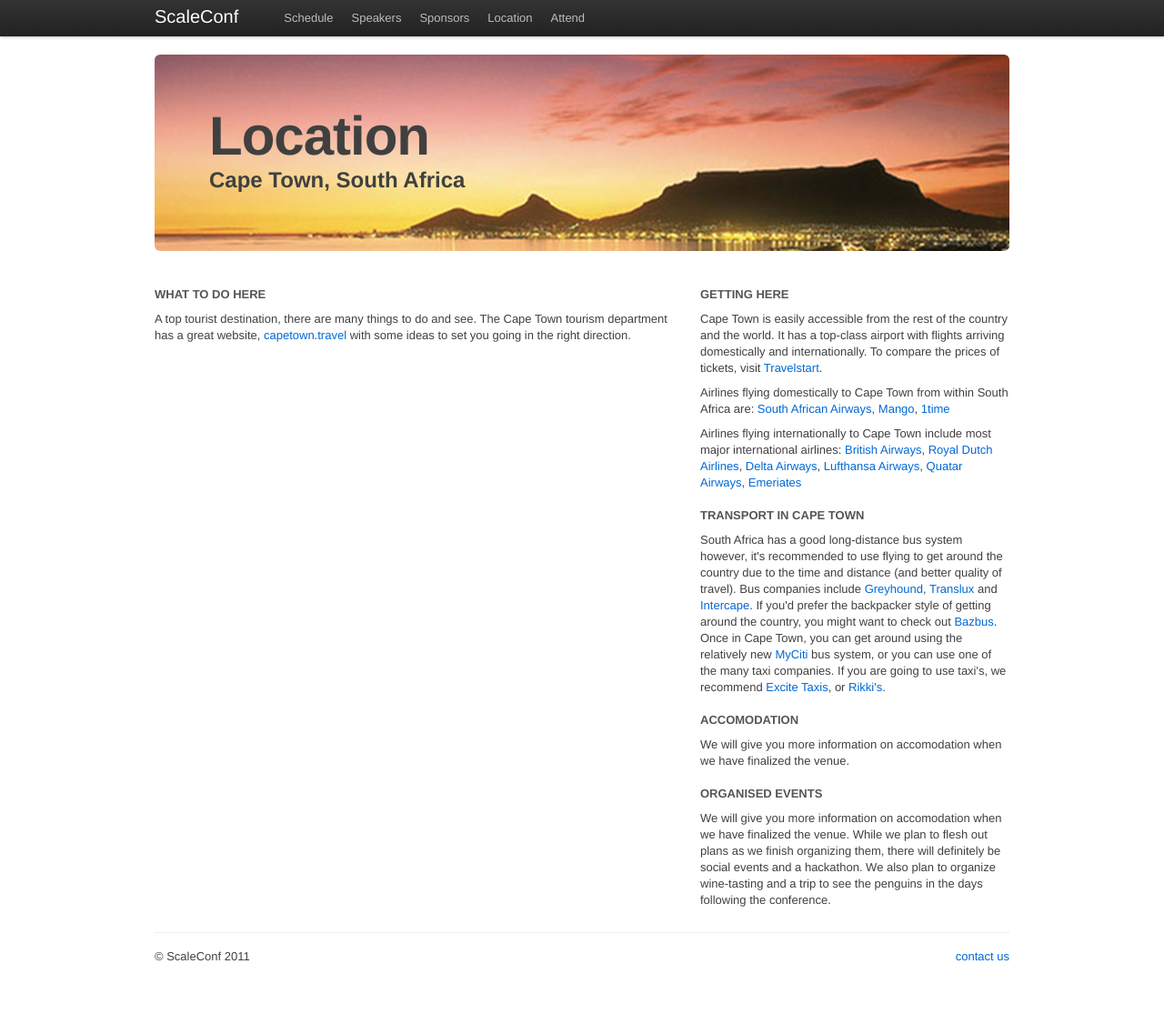
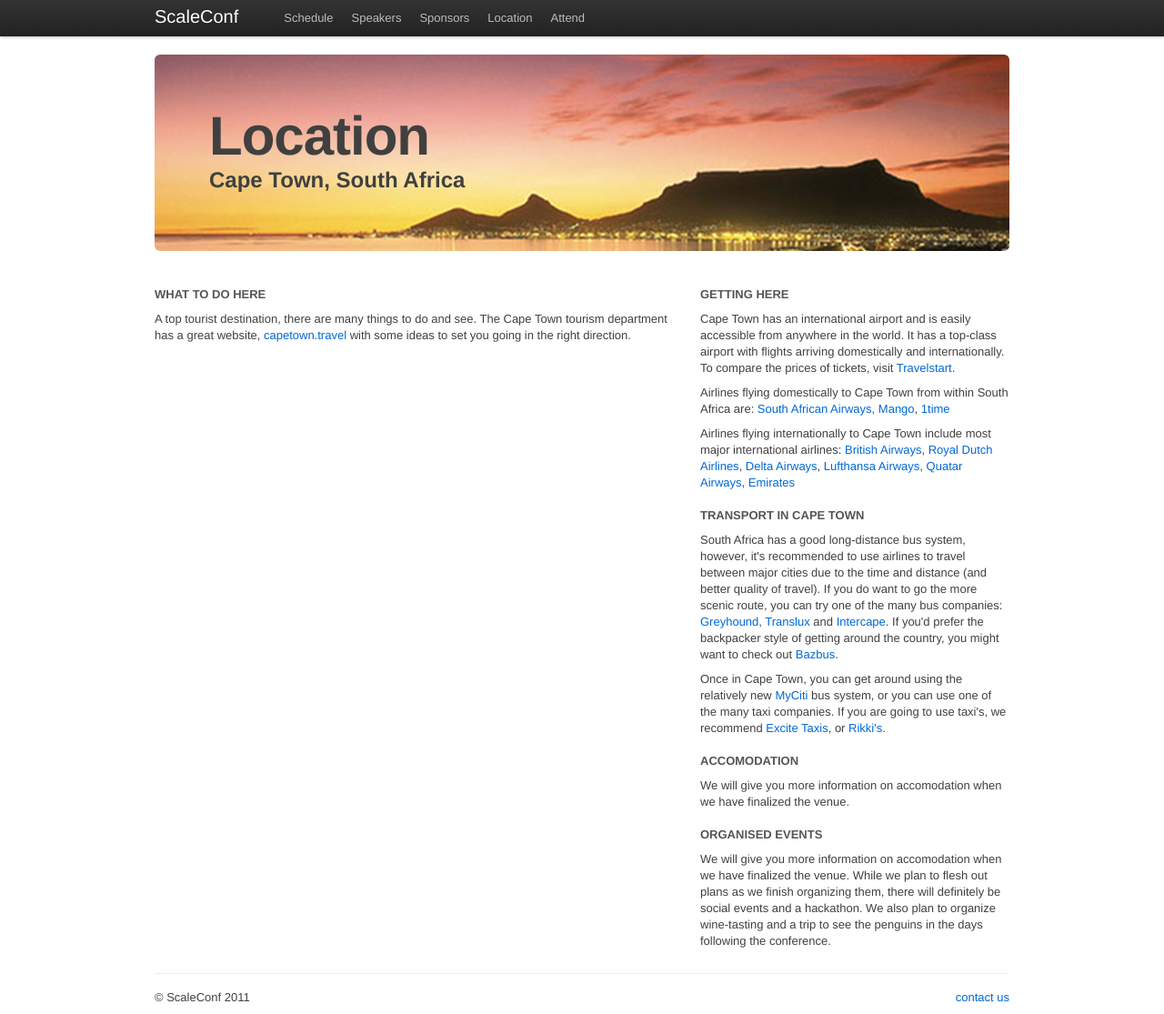
Before and after one commit to scaleconf/scaleconf.github.com, a Jekyll site: the page built from location.html, in a window 1280 px wide and 1115 px high. Shown: the whole window at 91% size. Built offline with Jekyll 4.4.1, drawn with Linux system fonts in a browser that asks for light colours; Markdown is read by kramdown in place of the engine named in the settings.

Commit message:
modified location text

```diff
--- a/location.html
+++ b/location.html
@@ -24,7 +24,7 @@ meta-description: Instructions on how to find the Scaleconf
               <div class='span6'>
                   <h6 style='color:#555'>Getting Here</h6>
                   <p>
-                    Cape Town is easily accessible from the rest of the country and the world. It has a top-class airport with flights arriving domestically and internationally.
+                    Cape Town has an international airport and is easily accessible from anywhere in the world. It has a top-class airport with flights arriving domestically and internationally.
                     To compare the prices of tickets, visit <a href='travelstart.com'>Travelstart</a>.
                   </p>
 
@@ -42,15 +42,16 @@ meta-description: Instructions on how to find the Scaleconf
                         <a href='delta.com'>Delta Airways</a>,
                         <a href='lufthansa.com'>Lufthansa Airways</a>,
                         <a href='qatarairways.com'>Quatar Airways</a>,
-                        <a href='emirates.com'>Emeriates</a>
+                        <a href='emirates.com'>Emirates</a>
                   </p>
 
                   <h6 style='color:#555'>Transport in Cape Town</h6>
                   <p>
-                    South Africa has a good long-distance bus system however, it's recommended to use flying to get around the country due to the time and distance (and better quality of travel).
-                    Bus companies include <a href='greyhound.co.za'>Greyhound</a>, <a href='translux.co.za'>Translux</a> and <a href='intercape.co.za'>Intercape</a>. If you'd prefer the backpacker
+                    South Africa has a good long-distance bus system, however, it's recommended to use airlines to travel between major cities due to the time and distance (and better quality of travel). If you do want to go the more
+                    scenic route, you can try one of the many bus companies: <a href='greyhound.co.za'>Greyhound</a>, <a href='translux.co.za'>Translux</a> and <a href='intercape.co.za'>Intercape</a>. If you'd prefer the backpacker
                     style of getting around the country, you might want to check out <a href='bazbus.com'>Bazbus</a>.
-
+                  </p>
+                  <p>
                     Once in Cape Town, you can get around using the relatively new <a href='http://www.capetown.gov.za/en/MyCiti/'>MyCiti</a> bus system, or you can use one of the many taxi companies. If you are going to
                     use taxi's, we recommend <a href='excitetaxis.co.za'>Excite Taxis</a>, or <a href='http://www.rikkis.co.za/'>Rikki's</a>.
                   </p>
@@ -66,13 +67,6 @@ meta-description: Instructions on how to find the Scaleconf
                     While we plan to flesh out plans as we finish organizing them, there will definitely be social events and a hackathon.  We also plan to organize wine-tasting and a trip to see the penguins in the days following the conference.
                   </p>
 
-                  <!--h6 style='color:#555'>Accomodation</h6>
-                  <p>
-                    Staying here
-                    [to be completed when we know where the venue is]
-
-                  </p-->
-
               </div>
            </div>
         </div>
```
